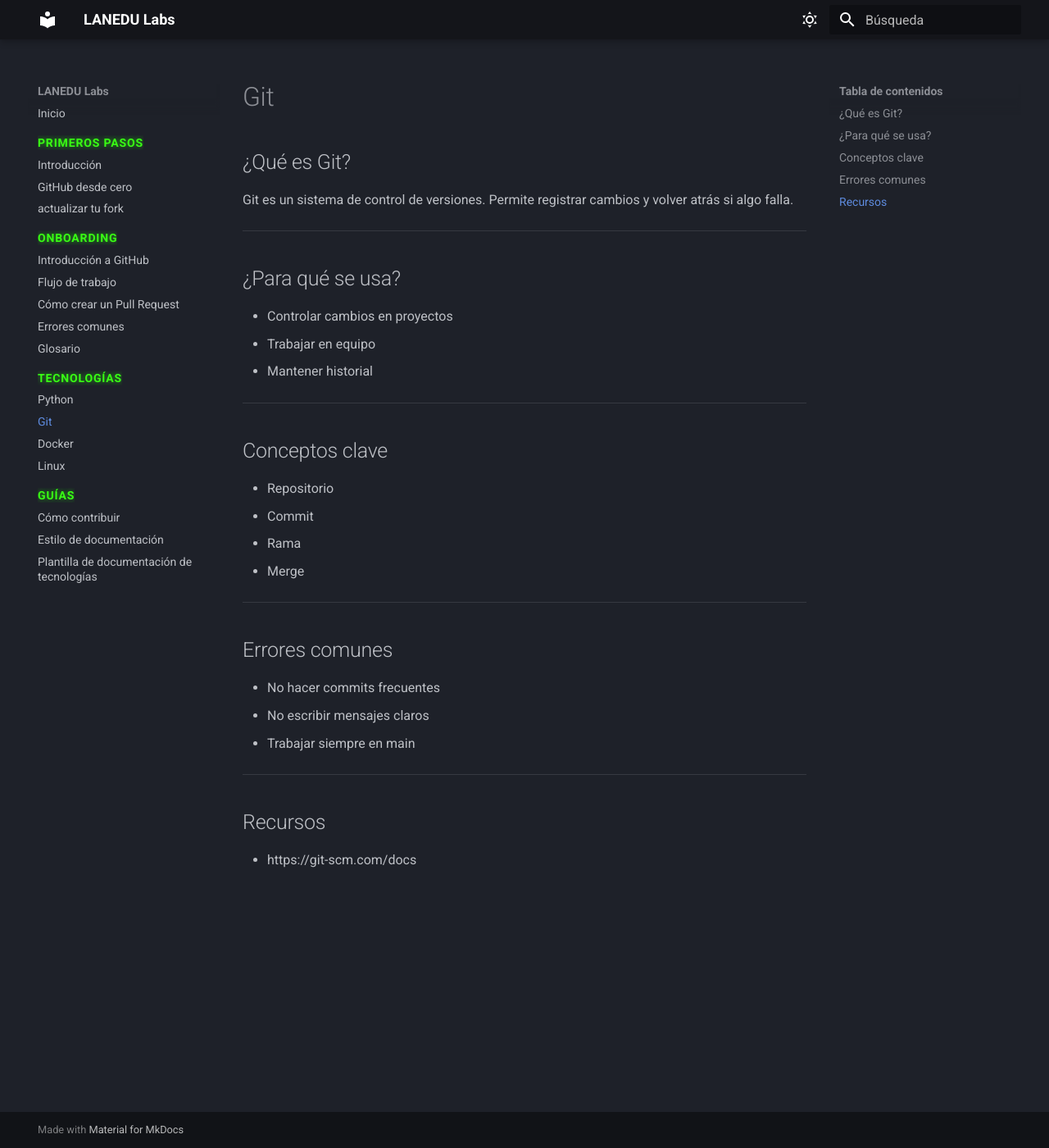
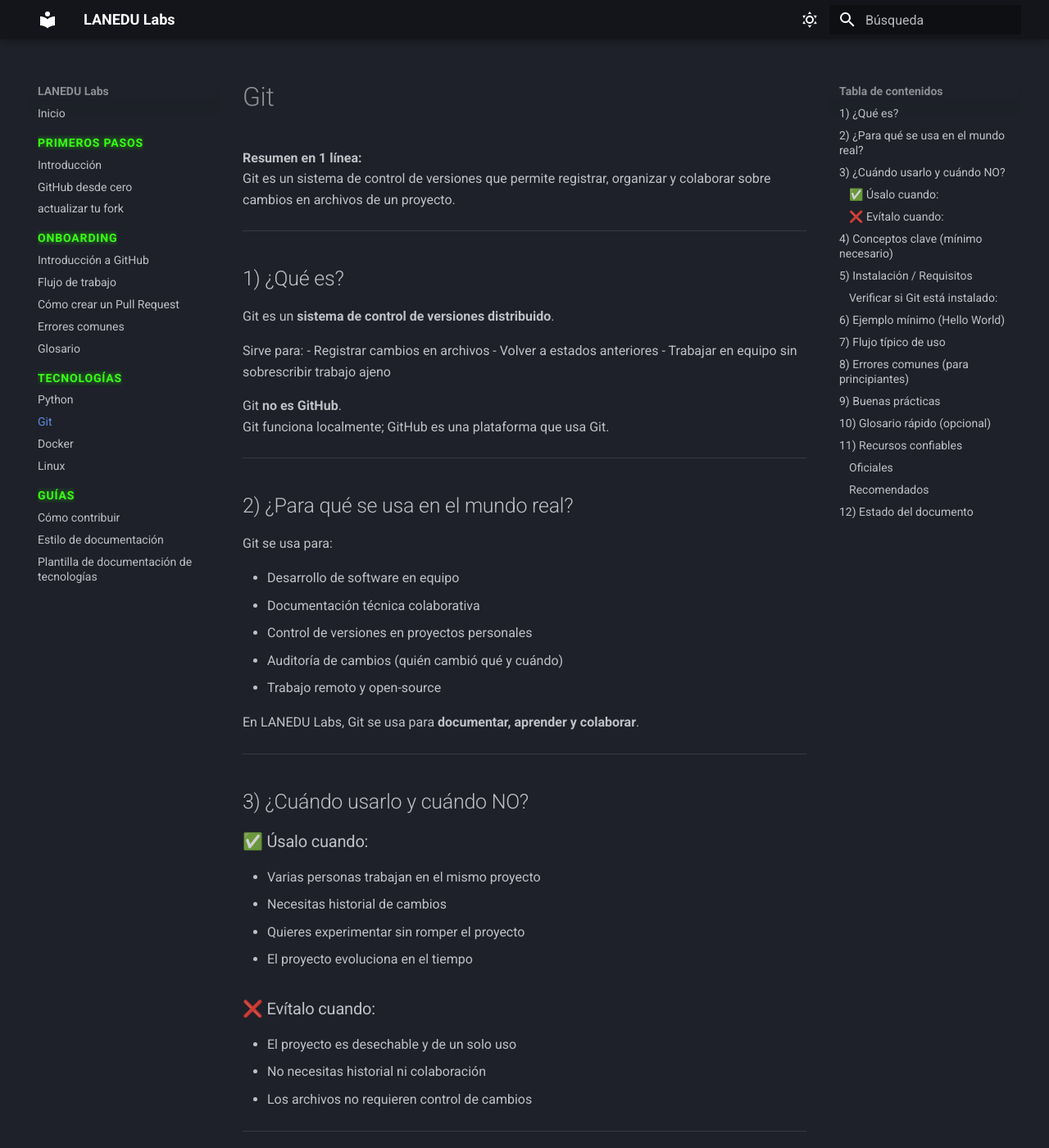
Before and after one commit to lanedu-org/LANEDU-Labs, an MkDocs documentation site: the page built from docs/tecnologias/git.md, in a window 1280 px wide and 1400 px high. Shown: the whole window at 82% size. Built offline with MkDocs 1.6.1 and Material for MkDocs 9.7.7, drawn with Linux system fonts in a browser that asks for light colours; some of the changed text lies outside the part shown.

Commit message:
docs:contenido para primeros pasos

````diff
--- a/docs/tecnologias/git.md
+++ b/docs/tecnologias/git.md
@@ -1,37 +1,176 @@
+
+
 # Git
 
-## ¿Qué es Git?
-
-Git es un sistema de control de versiones.
-Permite registrar cambios y volver atrás si algo falla.
+**Resumen en 1 línea:**
+Git es un sistema de control de versiones que permite registrar, organizar y colaborar sobre cambios en archivos de un proyecto.
 
 ---
 
-## ¿Para qué se usa?
+## 1) ¿Qué es?
 
-- Controlar cambios en proyectos
-- Trabajar en equipo
-- Mantener historial
+Git es un **sistema de control de versiones distribuido**.
+
+Sirve para:
+- Registrar cambios en archivos
+- Volver a estados anteriores
+- Trabajar en equipo sin sobrescribir trabajo ajeno
+
+Git **no es GitHub**.
+Git funciona localmente; GitHub es una plataforma que usa Git.
 
 ---
 
-## Conceptos clave
+## 2) ¿Para qué se usa en el mundo real?
 
-- Repositorio
-- Commit
-- Rama
-- Merge
+Git se usa para:
+
+- Desarrollo de software en equipo
+- Documentación técnica colaborativa
+- Control de versiones en proyectos personales
+- Auditoría de cambios (quién cambió qué y cuándo)
+- Trabajo remoto y open-source
+
+En LANEDU Labs, Git se usa para **documentar, aprender y colaborar**.
 
 ---
 
-## Errores comunes
+## 3) ¿Cuándo usarlo y cuándo NO?
 
-- No hacer commits frecuentes
-- No escribir mensajes claros
-- Trabajar siempre en main
+### ✅ Úsalo cuando:
+- Varias personas trabajan en el mismo proyecto
+- Necesitas historial de cambios
+- Quieres experimentar sin romper el proyecto
+- El proyecto evoluciona en el tiempo
+
+### ❌ Evítalo cuando:
+- El proyecto es desechable y de un solo uso
+- No necesitas historial ni colaboración
+- Los archivos no requieren control de cambios
 
 ---
 
-## Recursos
+## 4) Conceptos clave (mínimo necesario)
 
+- **Repositorio:** proyecto controlado por Git
+- **Commit:** registro de un cambio
+- **Rama (branch):** línea de trabajo independiente
+- **Merge:** integración de cambios
+- **Estado (status):** archivos modificados o no
+
+📘 Ver glosario general:
+`docs/onboarding/glossary.md`
+
+---
+
+## 5) Instalación / Requisitos
+
+### Verificar si Git está instalado:
+```bash
+git --version
+```
+
+Instalar en sistemas basados en Linux:
+```bash
+sudo apt install git
+```
+
+En otros sistemas:
+👉 Usa la documentación oficial.
+
+---
+
+## 6) Ejemplo mínimo (Hello World)
+
+Inicializar un repositorio Git:
+```bash
+git init
+```
+
+Ver el estado del repositorio:
+```bash
+git status
+```
+
+Qué demuestra este ejemplo:
+Muestra cómo iniciar Git y verificar el estado del proyecto.
+
+---
+
+## 7) Flujo típico de uso
+
+Un flujo común con Git es:
+
+1. Crear o clonar un repositorio
+2. Crear una rama para trabajar
+3. Modificar archivos
+4. Crear commits
+5. Enviar cambios al repositorio remoto
+6. Integrar cambios (merge)
+
+En LANEDU Labs, este flujo se combina con Issues y Pull Requests.
+
+---
+
+## 8) Errores comunes (para principiantes)
+
+**Error:** Trabajar directamente en main
+**Cómo evitarlo:** Crear siempre una rama nueva
+
+**Error:** Commits muy grandes
+**Cómo evitarlo:** Hacer commits pequeños y frecuentes
+
+**Error:** Mensajes de commit poco claros
+**Cómo evitarlo:** Explicar qué hiciste en una frase corta
+
+**Error:** No revisar el estado antes de commit
+**Cómo evitarlo:** Usar git status siempre
+
+---
+
+## 9) Buenas prácticas
+
+✅ Un commit = un cambio
+✅ Usar ramas descriptivas
+✅ Mensajes de commit claros
+✅ Revisar cambios antes de commit
+
+❌ Commits genéricos ("update", "fix")
+❌ Trabajar sin rama
+❌ Forzar cambios sin revisión
+
+---
+
+## 10) Glosario rápido (opcional)
+
+**Commit:** registro permanente de un cambio
+
+**Branch:** línea de trabajo independiente
+
+**Merge:** unión de cambios entre ramas
+
+**Repositorio:** contenedor del proyecto
+
+📌 Si falta un término:
+- Crear Issue para el glosario global
+- Archivo: docs/onboarding/glossary.md
+
+---
+
+## 11) Recursos confiables
+
+### Oficiales
+- https://git-scm.com/
 - https://git-scm.com/docs
+
+### Recomendados
+- https://learngitbranching.js.org/
+- https://www.atlassian.com/git/tutorials
+
+---
+
+## 12) Estado del documento
+
+**Nivel:** Básico
+**Última revisión:** 2025-12-15
+**Mantención:** Comunidad LANEDU Labs
````
